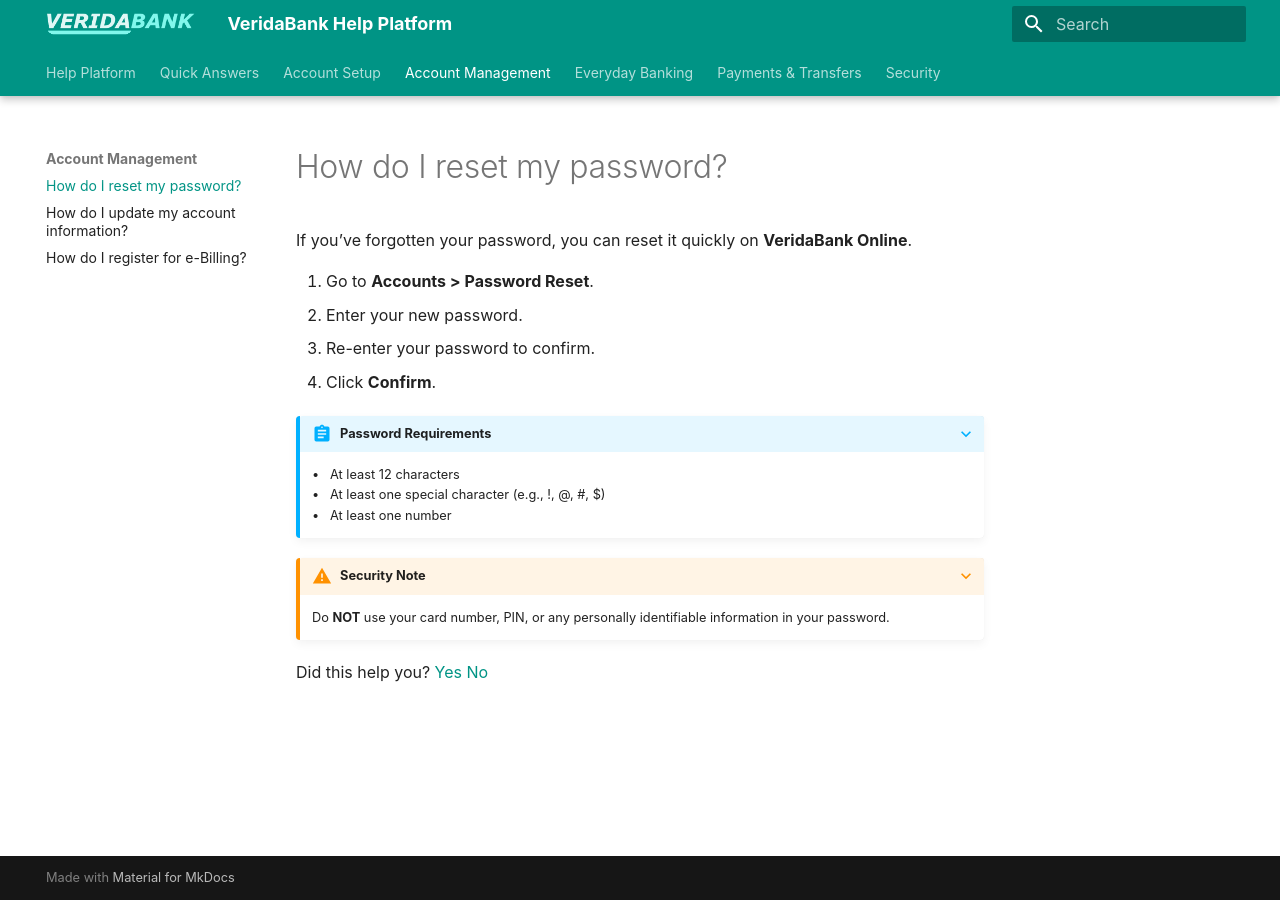
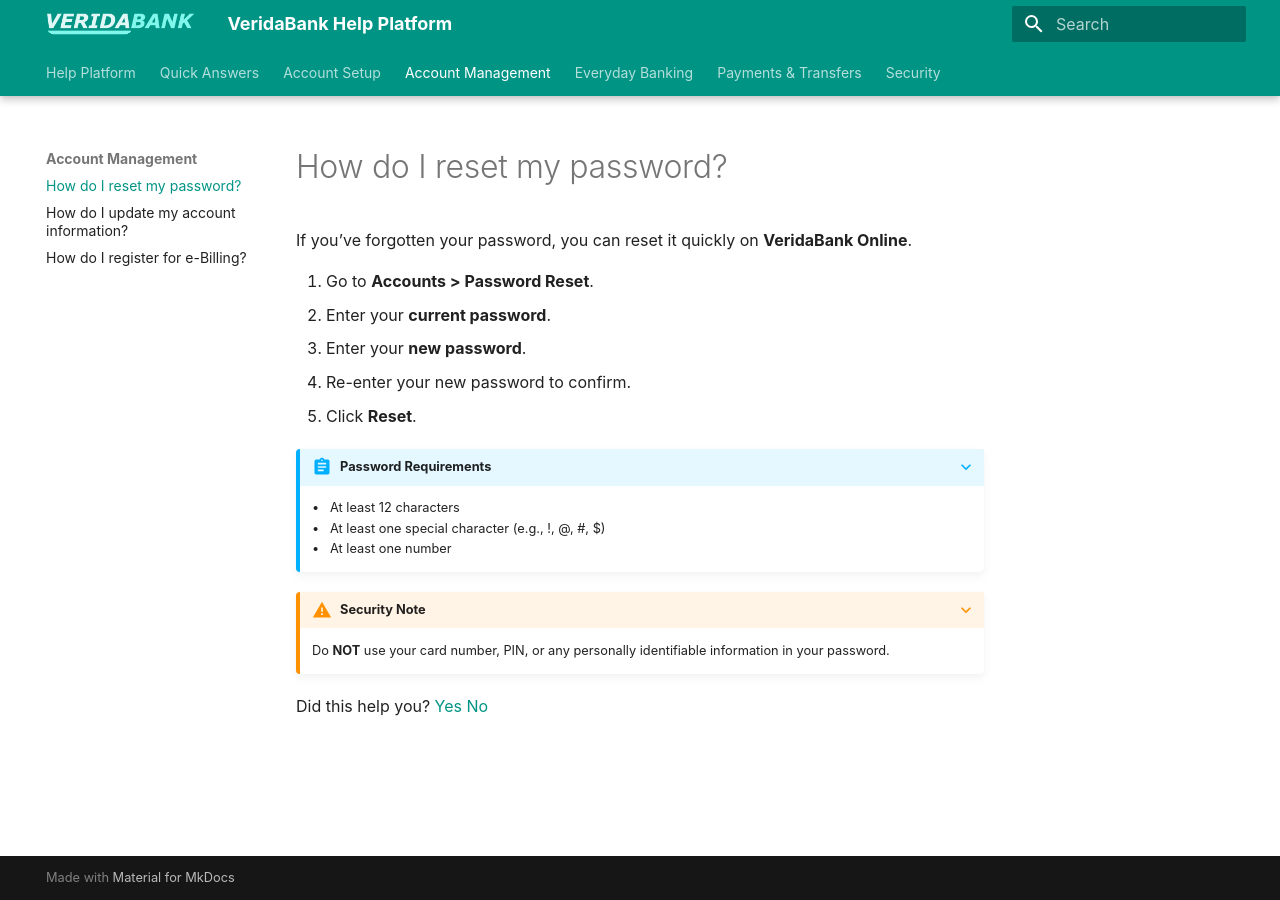
Before and after one commit to mlbms19/VeridaBank, an MkDocs documentation site: the page built from docs/Account Management/Reset Password.md, in a window 1280 px wide. Built offline with MkDocs 1.6.1 and Material for MkDocs 9.7.7, drawn with Linux system fonts in a browser that asks for light colours; some web fonts are replaced.

Commit message:
Update Password Reset steps

```diff
--- a/docs/Account Management/Reset Password.md
+++ b/docs/Account Management/Reset Password.md
@@ -3,9 +3,10 @@
 If you’ve forgotten your password, you can reset it quickly on **VeridaBank Online**.
 
 1.	Go to **Accounts > Password Reset**.
-2.	Enter your new password.
-3.	Re-enter your password to confirm.
-4.	Click **Confirm**.
+2.  Enter your **current password**.
+3.	Enter your **new password**.
+4.	Re-enter your new password to confirm.
+5.	Click **Reset**.
 
 ???+ abstract "Password Requirements"
 
```
